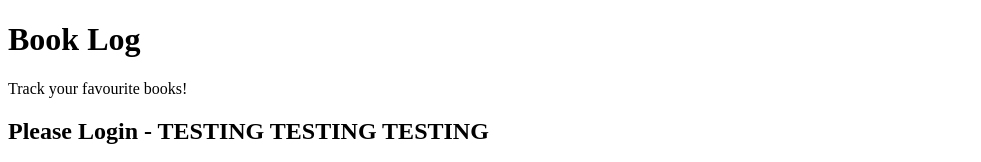
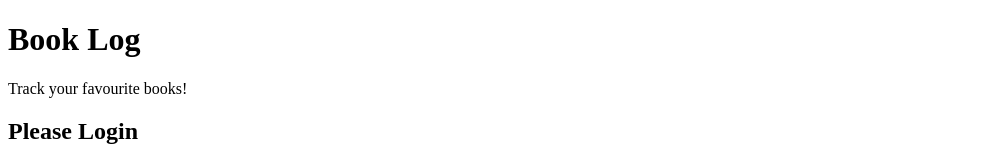
Before and after one commit to vaderman64/BookLog, a website with bundled scripts: page index.html in a window 1280 px wide. Shown: the top 162 px of the page, without its empty margins (0-981 px from the left). Built offline with nearby package versions, Linux system fonts and the light colour scheme.

Commit message:
Cleaning up testing, added favicon

```diff
--- a/index.html
+++ b/index.html
@@ -7,6 +7,7 @@
     <meta name="description" content="Book Log: Track books you’ve read, rate them, and organize by genre or author.">
     <title>Book Log</title>
     <link rel="stylesheet" href="styles.css">
+    <link rel="icon" type="image/x-icon" href="favicon.ico">
 </head>
 
 <body>
@@ -19,7 +20,7 @@
 
     <!-- Authentication Section -->
     <section id="auth-section">
-        <h2>Please Login - TESTING TESTING TESTING</h2>
+        <h2>Please Login</h2>
         <form id="auth-form">
             <input aria-label="Email Input" type="email" id="email" placeholder="Email" required>
             <input aria-label="Password Input" type="password" id="password" placeholder="Password" required>
```
